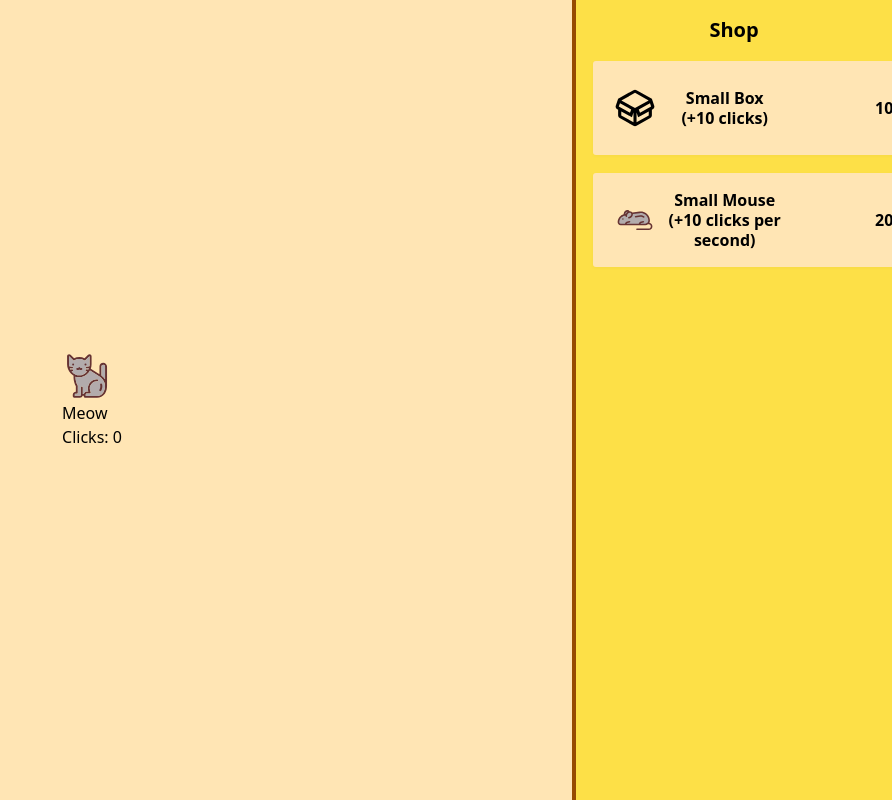
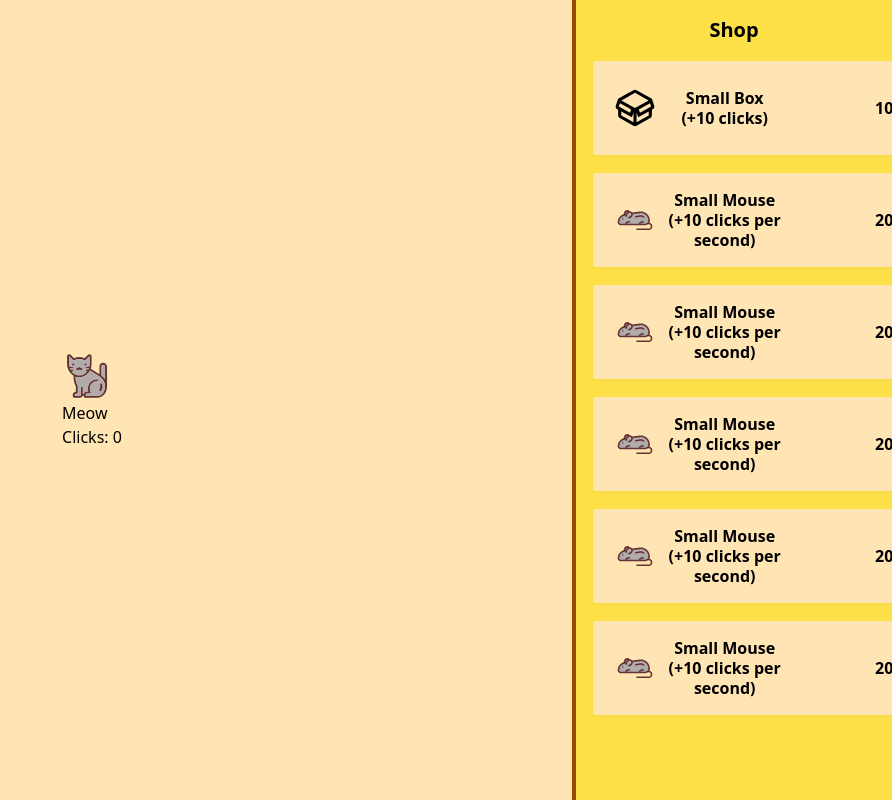
Before and after one commit to vadimvalov/duo_clicker_2, a website: page index.html in a window 1280 px wide. Shown: the top 800 px of the page, without its empty margins (388-1280 px from the left). Drawn offline with Linux system fonts and the light colour scheme.

Commit message:
feat: +4 objects

```diff
--- a/index.html
+++ b/index.html
@@ -22,6 +22,34 @@
                     <p>Small Box </br> (+10 clicks)</p>
                 </div>
                 <p class="cost" style="width: 50%; float: right;">100 clicks</p>
+            </button>
+            <button type="button" onClick="purchaseBuff(1, 200)" class="button-5 small-mouse" style="width: 50vh; height: 12vh; margin-bottom: 2vh; padding-right: 1vh; padding-left: 2.7vh">
+                <img src="mouse.svg" style="height: 5vh; width: 5vh; margin-right: 0; margin-left: 0;"/>
+                <div style="width: 50%; float: left; margin-right: 6vh;">
+                    <p>Small Mouse </br> (+10 clicks per second)</p>
+                </div>
+                <p class="cost" style="width: 50%; float: right;">200 clicks</p>
+            </button>
+            <button type="button" onClick="purchaseBuff(1, 200)" class="button-5 small-mouse" style="width: 50vh; height: 12vh; margin-bottom: 2vh; padding-right: 1vh; padding-left: 2.7vh">
+                <img src="mouse.svg" style="height: 5vh; width: 5vh; margin-right: 0; margin-left: 0;"/>
+                <div style="width: 50%; float: left; margin-right: 6vh;">
+                    <p>Small Mouse </br> (+10 clicks per second)</p>
+                </div>
+                <p class="cost" style="width: 50%; float: right;">200 clicks</p>
+            </button>
+            <button type="button" onClick="purchaseBuff(1, 200)" class="button-5 small-mouse" style="width: 50vh; height: 12vh; margin-bottom: 2vh; padding-right: 1vh; padding-left: 2.7vh">
+                <img src="mouse.svg" style="height: 5vh; width: 5vh; margin-right: 0; margin-left: 0;"/>
+                <div style="width: 50%; float: left; margin-right: 6vh;">
+                    <p>Small Mouse </br> (+10 clicks per second)</p>
+                </div>
+                <p class="cost" style="width: 50%; float: right;">200 clicks</p>
+            </button>
+            <button type="button" onClick="purchaseBuff(1, 200)" class="button-5 small-mouse" style="width: 50vh; height: 12vh; margin-bottom: 2vh; padding-right: 1vh; padding-left: 2.7vh">
+                <img src="mouse.svg" style="height: 5vh; width: 5vh; margin-right: 0; margin-left: 0;"/>
+                <div style="width: 50%; float: left; margin-right: 6vh;">
+                    <p>Small Mouse </br> (+10 clicks per second)</p>
+                </div>
+                <p class="cost" style="width: 50%; float: right;">200 clicks</p>
             </button>
             <button type="button" onClick="purchaseBuff(1, 200)" class="button-5 small-mouse" style="width: 50vh; height: 12vh; margin-bottom: 2vh; padding-right: 1vh; padding-left: 2.7vh">
                 <img src="mouse.svg" style="height: 5vh; width: 5vh; margin-right: 0; margin-left: 0;"/>
```
